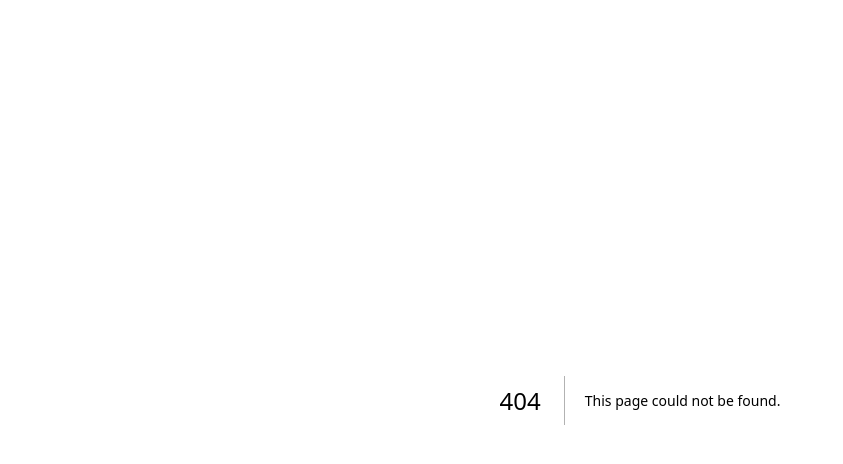
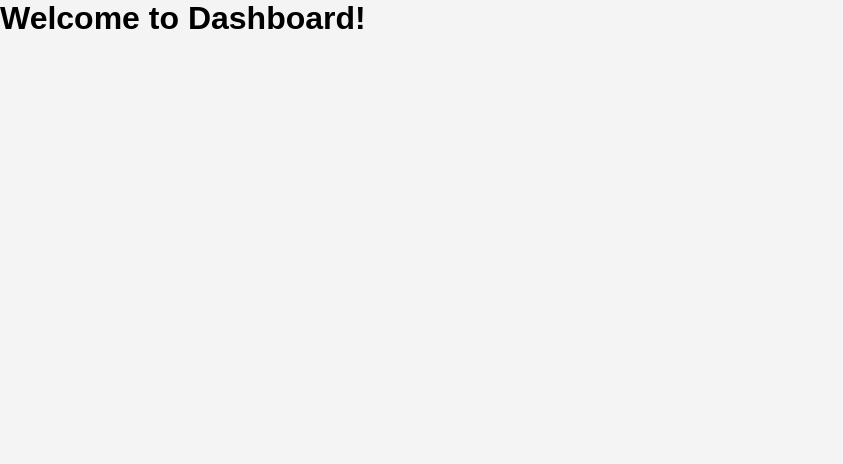
Before and after one commit to ramuk1107/alpha-bayer-frontend, a Next.js app: page /dashboard in a window 1280 px wide. Before the commit this address had no page. Shown: the top 464 px of the page, without its empty margins (0-843 px from the left). Built offline with nearby package versions, Linux system fonts and the light colour scheme.

Commit message:
updated navigation route

```diff
--- /dev/null
+++ b/src/app/dashboard/page.tsx
@@ -0,0 +1,3 @@
+export default function Dashbaord() {
+    return <h1>Welcome to Dashboard!</h1>
+}
--- a/src/app/login/page.tsx
+++ b/src/app/login/page.tsx
@@ -4,7 +4,7 @@ import "./login-styles.css";
 import React, { useState } from "react";
 import CryptoJS from 'crypto-js';
 // import { Snackbar, Alert, Toolbar } from '@mui/material';
-import { useRouter } from "next/router";
+import { useRouter } from "next/navigation";
 
 export type FormState = {
     email: string;
@@ -79,7 +79,7 @@ export default function login(){
             .then((data) => {
                 // Handle server response
                 console.log(data);
-                // router.push('/')
+                router.push('/dashboard')
             })
             .catch((error) => {
                 console.error(error);
```
